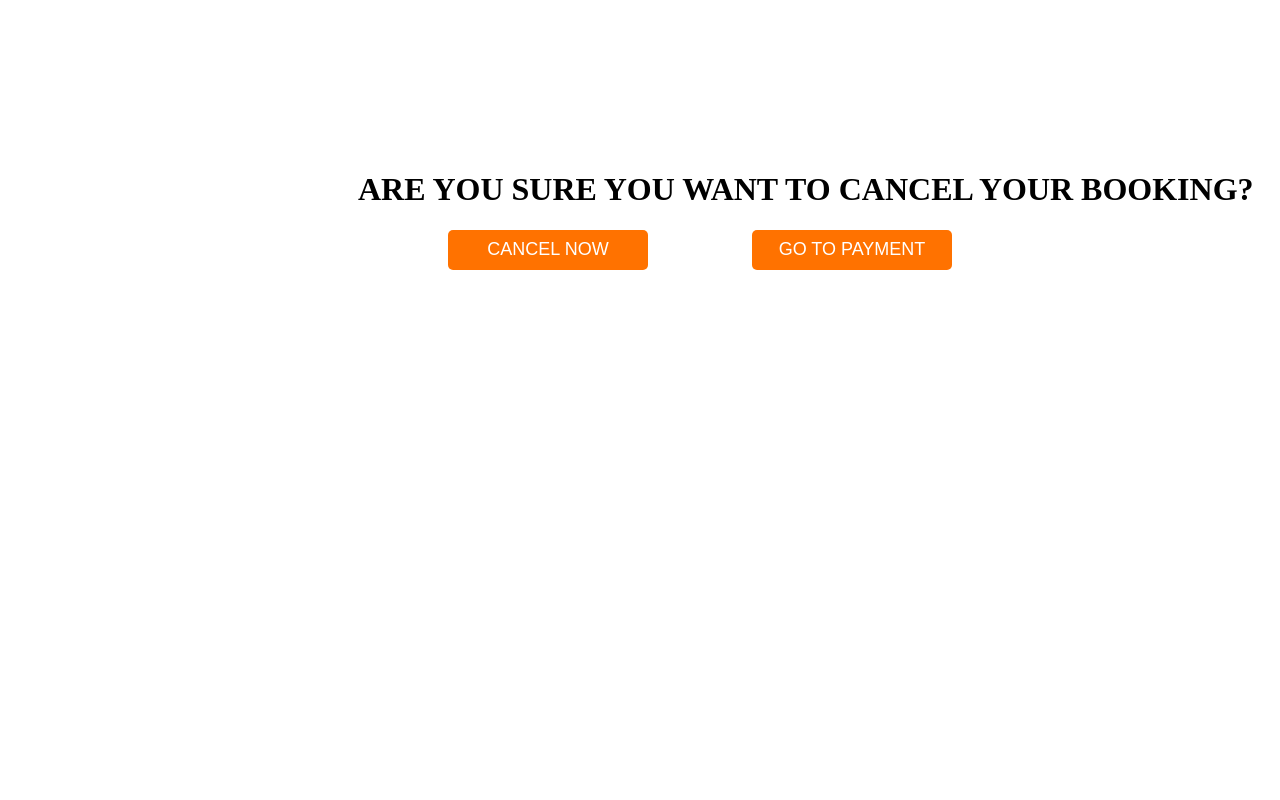
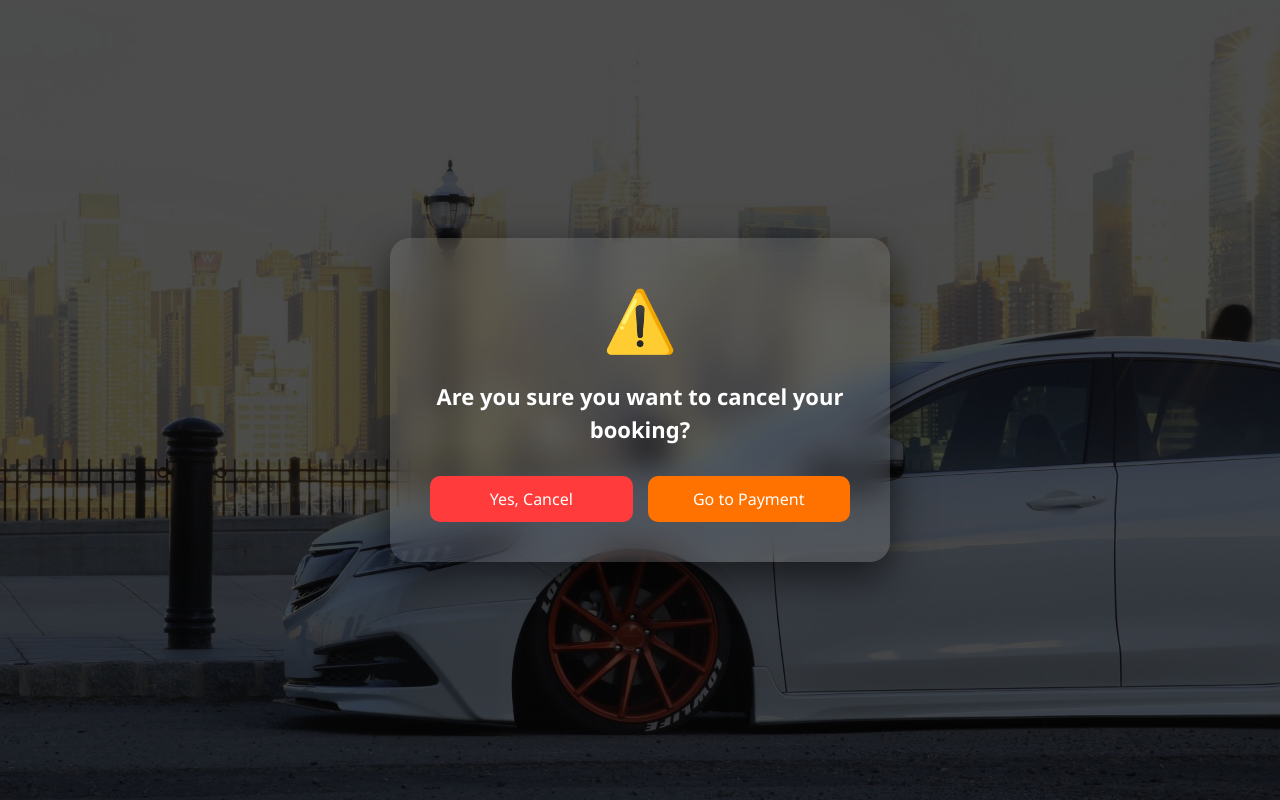
Before and after one commit to IgnacioLeah/car_rental_project, a PHP site: page /cancelbooking.php in a window 1280 px wide. Run offline with PHP 8.4, Linux system fonts and the light colour scheme; the visitor is signed in with stand-in values (Sample User, id 1); data that the repository does not hold is empty.

Commit message:
Updated UI layout and fixed bugs

```diff
--- a/cancelbooking.php
+++ b/cancelbooking.php
@@ -1,68 +1,162 @@
 <?php
-
 require_once('connection.php');
 session_start();
-    $bid = $_SESSION['bid'];
-    if(isset($_POST['cancelnow'])){
-        $del = mysqli_query($con,"delete from booking where BOOK_ID = '$bid' order by BOOK_ID DESC limit 1");
-        echo "<script>window.location.href='cardetails.php';</script>";
 
+/* 🔐 PROTECT */
+if(!isset($_SESSION['bid'])){
+    header("Location: cardetails.php");
+    exit();
 }
 
+$bid = $_SESSION['bid'];
 
+/* CANCEL */
+if(isset($_POST['cancelnow'])){
+    mysqli_query($con,"DELETE FROM booking WHERE BOOK_ID='$bid'");
+    header("Location: cardetails.php");
+    exit();
+}
 ?>
 
 <!DOCTYPE html>
 <html lang="en">
 <head>
 <meta charset="UTF-8">
-    <meta http-equiv="X-UA-Compatible" content="IE=edge">
 <meta name="viewport" content="width=device-width, initial-scale=1.0">
-    <title>CANCEL BOOKING</title>
-</head>
-<body>
+<title>Cancel Booking</title>
+
 <style>
-    .form{
-        align-content: center;
-        margin-left: 350px;
-        margin-top: 150px;
-    }
-    .hai{
-        width: 200px;
-    height: 40px;
-
-    background: #ff7200;
-    border:none;
-    font-size: 18px;
-    border-radius: 5px;
-    cursor: pointer;
-    color:#fff;
-    margin-left: 90px;
-    }
-    .no{
-        width: 200px;
-    height: 40px;
-
-    background: #ff7200;
-    border:none;
-    font-size: 18px;
-    border-radius: 5px;
-    cursor: pointer;
-    color:#fff;
-    margin-left: 100px;
+*{
+    margin:0;
+    padding:0;
+    box-sizing:border-box;
+    font-family:'Segoe UI', sans-serif;
 }
 
-    .no a{
-        text-decoration: none;
-        color: white;
+/* 🔥 BACKGROUND */
+body{
+    min-height:100vh;
+    display:flex;
+    justify-content:center;
+    align-items:center;
+    background:url("images/carbg2.jpg") no-repeat center/cover;
+    position:relative;
 }
 
+/* OVERLAY */
+body::before{
+    content:'';
+    position:fixed;
+    width:100%;
+    height:100%;
+    background:rgba(0,0,0,0.7);
+    z-index:-1;
+}
+
+/* CARD */
+.container{
+    width:500px;
+    max-width:90%;
+    background:rgba(255,255,255,0.1);
+    backdrop-filter:blur(15px);
+    border-radius:20px;
+    padding:40px;
+    text-align:center;
+    color:#fff;
+    box-shadow:0 15px 40px rgba(0,0,0,0.6);
+    animation:fadeIn 0.5s ease;
+}
+
+/* TITLE */
+.container h1{
+    font-size:22px;
+    margin-bottom:30px;
+    line-height:1.5;
+}
+
+/* ICON */
+.icon{
+    font-size:60px;
+    margin-bottom:20px;
+}
+
+/* BUTTON GROUP */
+.btn-group{
+    display:flex;
+    gap:15px;
+    justify-content:center;
+}
+
+/* BUTTONS */
+.btn{
+    flex:1;
+    padding:12px;
+    border:none;
+    border-radius:10px;
+    font-size:16px;
+    cursor:pointer;
+    transition:0.3s;
+}
+
+/* CANCEL */
+.cancel{
+    background:#ff3b3b;
+    color:#fff;
+}
+
+.cancel:hover{
+    background:#e60000;
+}
+
+/* GO BACK */
+.back{
+    background:#ff7200;
+    color:#fff;
+}
+
+.back:hover{
+    background:#e65c00;
+}
+
+/* ANIMATION */
+@keyframes fadeIn{
+    from{
+        opacity:0;
+        transform:translateY(30px);
+    }
+    to{
+        opacity:1;
+        transform:translateY(0);
+    }
+}
 </style>
+</head>
 
- <form class="form"  method="POST" >
-        <h1>ARE YOU SURE YOU WANT TO CANCEL YOUR BOOKING?</h1>
-        <input  type="submit" class="hai" value="CANCEL NOW" name="cancelnow">
-        <button class="no"><a href="payment.php" >GO TO PAYMENT</a></button>
+<body>
+
+<div class="container">
+
+<div class="icon">⚠️</div>
+
+<h1>Are you sure you want to cancel your booking?</h1>
+
+<form method="POST">
+
+<div class="btn-group">
+
+<button type="submit" name="cancelnow" class="btn cancel">
+    Yes, Cancel
+</button>
+
+<button type="button" class="btn back" onclick="window.location.href='payment.php'">
+    Go to Payment
+</button>
+
+</div>
+
 </form>
+
+</div>
+
 </body>
 </html>
```
Also changed, not shown: bookinstatus.php (+82 -63 lines), cardetails.php (+16 -3 lines), feedback/Feedbacks.php (+37 -16 lines). Lines whose indentation alone changed are shown as unchanged.
